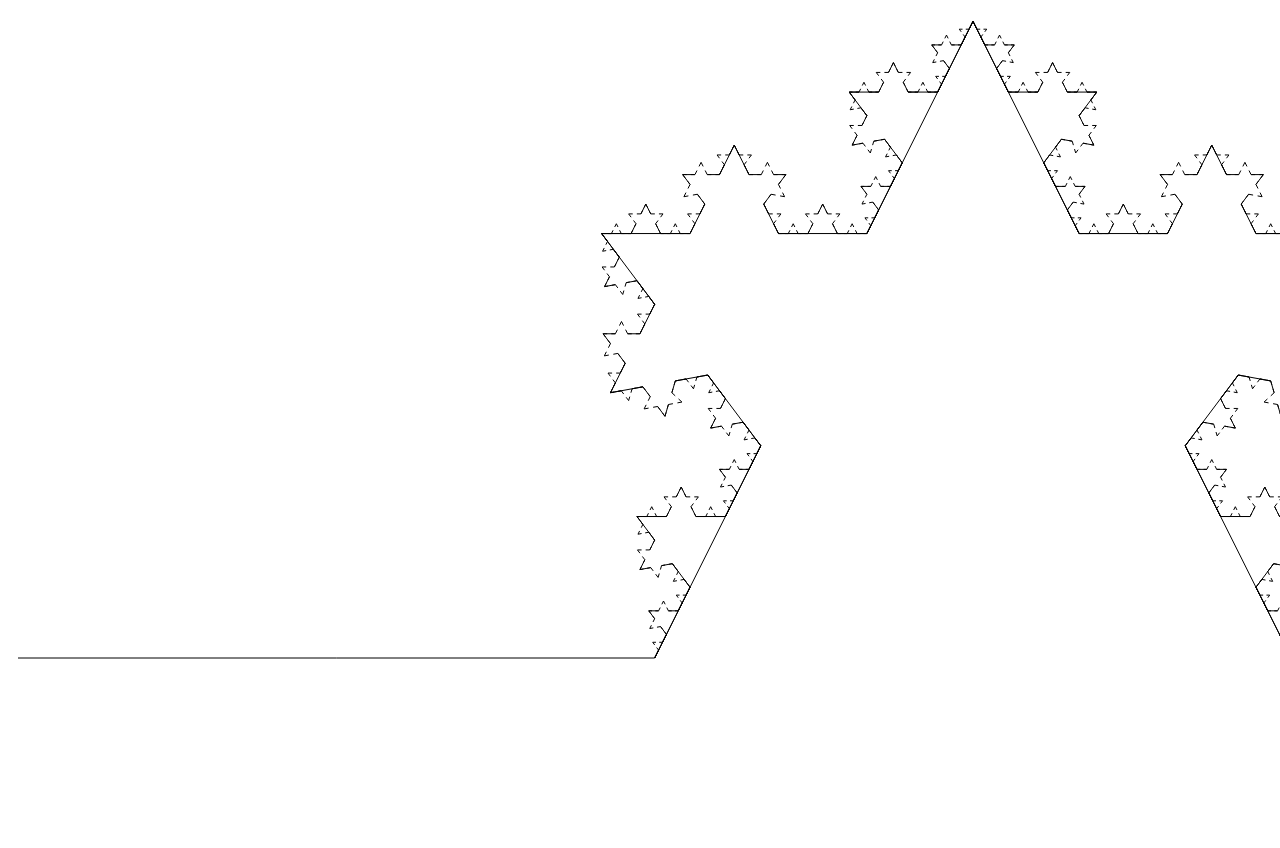
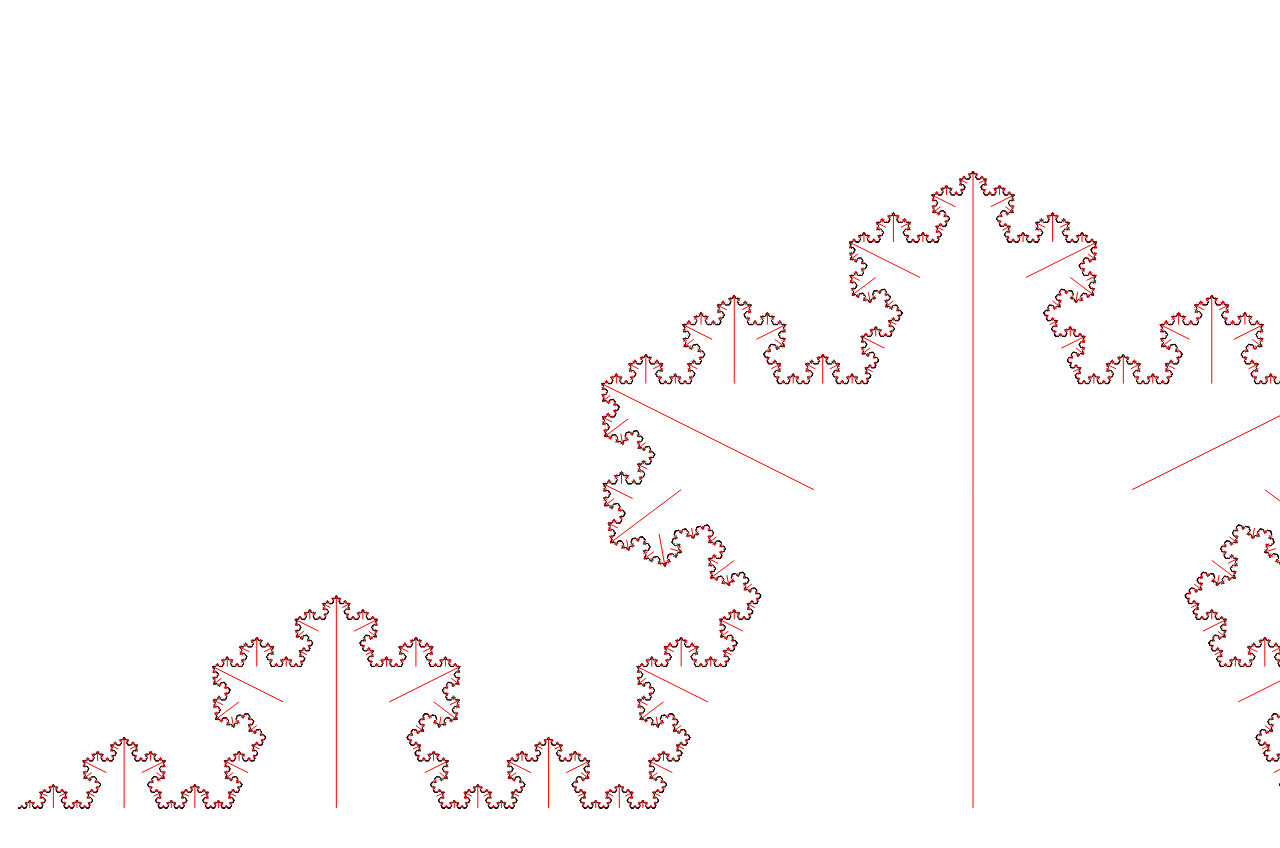
Before and after one commit to risboo6909/koch, a plain HTML site: page index.html in a window 1280 px wide. Shown: the top 848 px of the page. Drawn offline with Linux system fonts and the light colour scheme.

Commit message:
working version, needs more refactoring

```diff
--- a/index.html
+++ b/index.html
@@ -1,6 +1,6 @@
 <html>
 <head>
-<title> Simple JS Koch snowflake implementation </title>
+<title> Simple JS Koch curve implementation </title>
 </head>
 <body>
 <canvas id='canvas', width='1920', height='1280'>
@@ -47,14 +47,12 @@
 
 	var rayLineIntersection = function(ax, ay, bx, by, adx, ady, bdx, bdy)
 	{
-		// ray-ray intersection test (stX = a, x0 = b)
+		// ray-line intersection test (stX = a, x0 = b)
 		var dx = bx - ax;
 		var dy = by - ay;
 		var det = bdx * ady - bdy * adx;
 		var u = (dy * bdx - dx * bdy) / det;
 		var v = (dy * adx - dx * ady) / det;
-
-		console.log(u, v, det);
 		return (v > 0 && det != 0)
 	}
 
@@ -69,30 +67,26 @@
 		var k1 = res[0], k1_angle = res[1];
 
 		var one_third = (endX - stX) / 3;
+		var half_third = 0.5 * (endX - stX) / 3;
 		var L = getL(stX, stY, endX, endY);
 
-
-		// compute an endpoint
-		context.beginPath();
-		context.moveTo(stX, stY);
-		context.lineTo(stX + one_third, stY + one_third * (endY - stY) / (endX - stX));
-		context.strokeStyle = '#000000';
-		context.stroke();
-
-		context.beginPath();
-		context.moveTo(endX, endY);
-		context.lineTo(endX - one_third, endY - one_third * (endY - stY) / (endX - stX));
-		context.strokeStyle = '#000000';
-		context.stroke();
-
-
-/*
 		context.beginPath();
 		context.moveTo(stX, stY);
 		context.lineTo(endX, endY);
 		context.strokeStyle = '#000000';
+		context.lineWidth = 1;
 		context.stroke();
-*/
+
+		if (steps > 1)
+		{
+			context.beginPath();
+			context.moveTo(stX + one_third, stY + one_third * (endY - stY) / (endX - stX));
+			context.lineTo(stX + 2 * one_third, stY + 2 * one_third * (endY - stY) / (endX - stX));
+			context.strokeStyle = 'white';
+			context.lineWidth = 3;
+			context.stroke();
+		}
+
 		var res = computeNormal(k0, k1_angle, L, one_third, stX, stY);
 
 		var x0 = res[0],
@@ -115,6 +109,12 @@
 
 		}
 
+		if (steps == STEPS)
+		{
+			drawKochLine([endX, stY, 0, stY], stX, stY, stX + one_third, stY, steps - 1, context);
+			drawKochLine([endX, stY, 0, stY], stX + 2 * one_third, stY, endX, stY, steps - 1, context);
+		}
+
 		drawKochLine([newX, newY, x0, y0], x0 - 0.5 * one_third, k0 * (x0 - 0.5 * one_third) + b, x0 + newX, y0 + newY, steps - 1, context);
 		drawKochLine([newX, newY, x0, y0], x0 + 0.5 * one_third, k0 * (x0 + 0.5 * one_third) + b, x0 + newX, y0 + newY, steps - 1, context);
 
@@ -126,25 +126,22 @@
 		}
 
 		// draw a normal, debug only
-		/*
+
 		context.beginPath();
 		context.moveTo(x0, y0);
 		//console.log(x0, y0, newX, newY);
 		context.lineTo(x0 + newX, y0 + newY);
 		context.strokeStyle = '#ff0000';
 		context.stroke();
-		*/
+
 	}
 
 	var canvas = document.getElementById('canvas');
 	var context = canvas.getContext('2d');
 
-	var stX = 10, stY = 650, endX = 1920, endY = 650, STEPS = 6;
+	var stX = 10, stY = 800, endX = 1920, endY = 800, STEPS = 7;
 
 	drawKochLine(NaN, stX, stY, endX, endY, STEPS, context);
-
-	//drawKochLine(NaN, stX, stY, stX + (endX - stX) / 3, endY, STEPS, context);
-	//drawKochLine(NaN, stX + 2 * (endX - stX) / 3, stY, endX, endY, STEPS, context);
 
 </script>
 </body>
```
